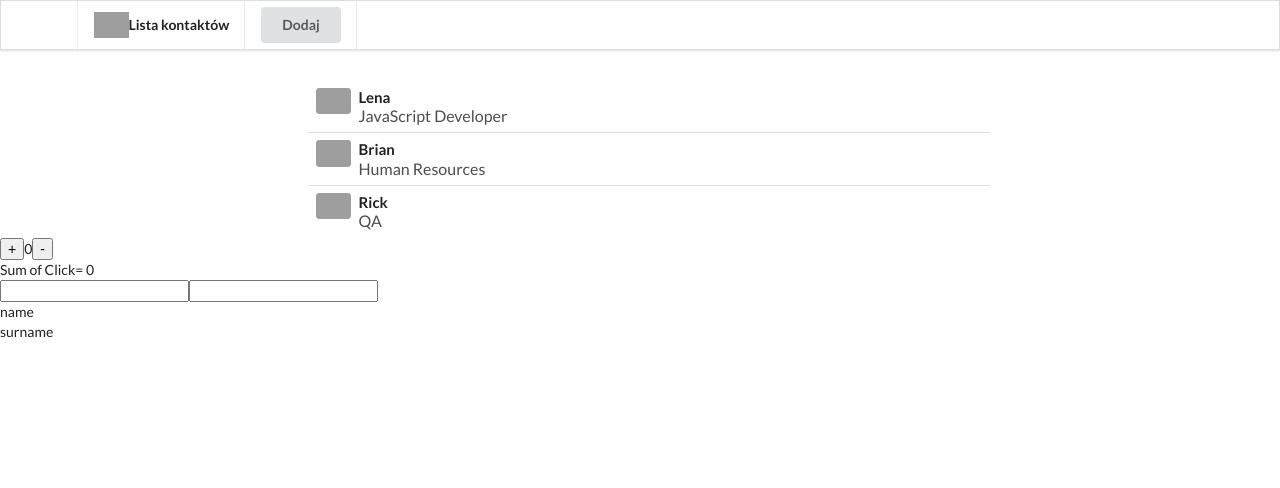
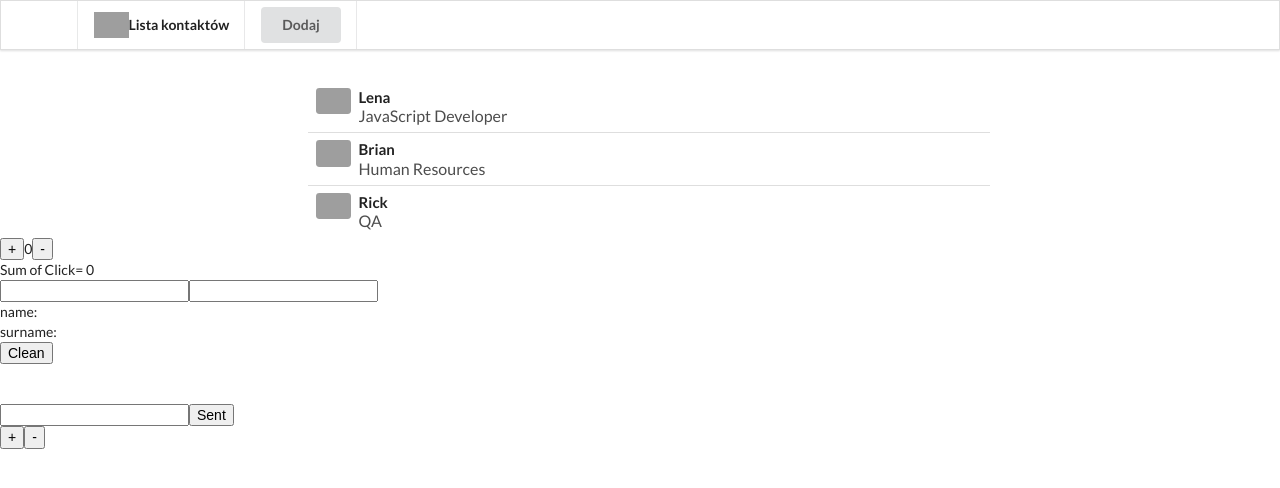
Before and after one commit to nczop/ContactList, a React (Create React App) app: page / in a window 1280 px wide. Shown: the top 488 px of the page. Built offline with nearby package versions, Linux system fonts and the light colour scheme; grey boxes are pictures that could not be loaded.

Commit message:
parent&child

```diff
--- a/src/App.js
+++ b/src/App.js
@@ -12,6 +12,8 @@ import './App.css';
           </main>
           <CounterApp />
           <NameAndSurname/>
+          <Parent/>
+          <Child/>
         </div>
       );
     }
@@ -133,9 +135,14 @@ import './App.css';
           <input value ={this.state.name} onInput={this.newName.bind(this)}/>
           <input value ={this.state.surname} onInput={this.newSurname.bind(this)}/>
           <br/>
-          <output>name {this.state.name}</output>
+          <output>name: {this.state.name}</output>
           <br/>
-          <output>surname {this.state.surname}</output>
+          <output>surname: {this.state.surname}</output>
+          <br/>
+          <button onClick={this.cleanName.bind(this)}>Clean</button>
+          <br/>
+          <br/>
+          <br/>
         </div>
       )
     }
@@ -149,6 +156,84 @@ import './App.css';
         surname: e.target.value
       })
     }
+    cleanName () {
+      this.setState ({
+        name: ""
+      })
+    }
   }
 
+  class Parent extends React.Component {
+    constructor (props) {
+      super(props);
+      this.state = {
+        number: this.props.number,
+        input: this.props.input
+      };
+    }
+    handleChange (e) {
+      this.setState ({
+        input: e.target.value
+      })
+    }
+
+    sentToChild () {
+      this.setState ({
+        number: this.state.input
+      })
+    }
+     render () {
+       return (
+         <div>
+           <input onChange = {this.handleChange.bind(this)}/>
+           <button onClick = {this.sentToChild.bind(this)}>Sent</button>
+           <output>{this.state.number}</output>
+           <child parentNumber ={this.state.number}></child>
+         </div>
+       )
+     };
+  }
+
+  class Child extends React.Component {
+    constructor (props) {
+      super(props);
+      this.state = {
+        parentNumber: this.props.number
+      };
+    }
+
+    componentWillReceiveProps (nextProps) {
+      if (nextProps.number != this.props.parentNumber) {
+        this.setState ({
+          parentNumber: nextProps.number
+        });
+      }
+    }
+
+    increment() {
+      this.setState({
+        parentNumber: this.state.counter + 1,
+      });
+    }
+
+    decrement() {
+      this.setState({
+        parentNumber: this.state.counter - 1,
+      })
+    }
+
+    render() {
+      return (
+        <div>
+          <button onClick= {this.increment.bind(this)}>+</button>
+          <output>{this.props.parentNumber}</output>
+          <button onClick= {this.decrement.bind(this)}>-</button>
+        </div>
+      )
+    }
+  }
+
+
+
+
 export default App;
```
